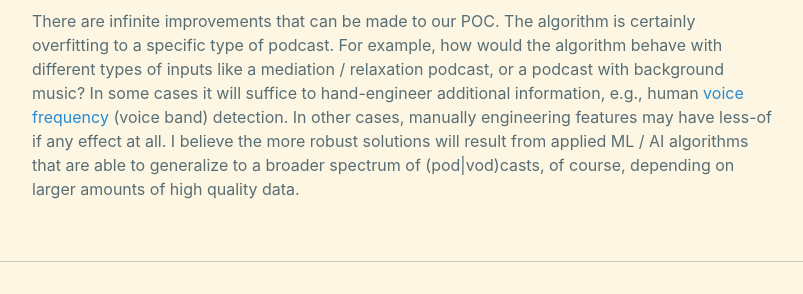
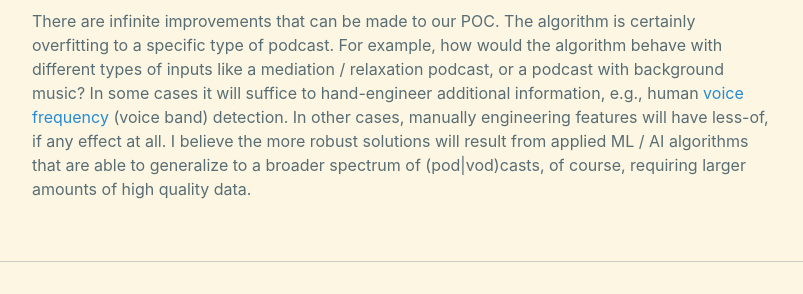
Before and after one commit to daniel-deychakiwsky/daniel-deychakiwsky.github.io, a Jekyll site: the page built from _posts/2021-03-21-simple-podcast-ad-break-detection.md, in a window 1280 px wide and 900 px high, scrolled down 6245 px. Shown: the part 451-745 px from the top of the window, without its empty margins (238-1041 px from the left). Built offline with Jekyll 4.4.1, drawn with Linux system fonts in a browser that asks for light colours.

Commit message:
[blog post] improvements section

```diff
--- a/_posts/2021-03-21-simple-podcast-ad-break-detection.md
+++ b/_posts/2021-03-21-simple-podcast-ad-break-detection.md
@@ -195,9 +195,9 @@
 behave with different types of inputs like a mediation / relaxation podcast, or a podcast
 with background music? In some cases it will suffice to hand-engineer additional information,
 e.g., human [voice frequency] (voice band) detection. In other cases, manually
-engineering features may have less-of if any effect at all. I believe the more robust solutions
+engineering features will have less-of, if any effect at all. I believe the more robust solutions
 will result from applied ML / AI algorithms that are able to generalize to a broader spectrum of
-(pod|vod)casts, of course, depending on larger amounts of high quality data.
+(pod|vod)casts, of course, requiring larger amounts of high quality data.
 
 [first rule]: https://developers.google.com/machine-learning/guides/rules-of-ml#rule_1_don%E2%80%99t_be_afraid_to_launch_a_product_without_machine_learning
 [foundational]: https://www.coursera.org/learn/dsp1
```
